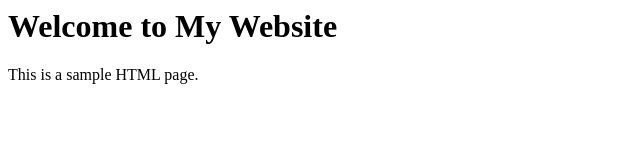
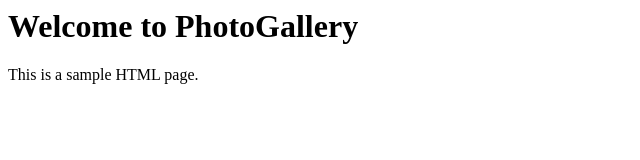
Before and after one commit to ChilukaMounika/photogallery13, a plain HTML site: page index.html in a window 1280 px wide. Shown: the whole page, without its empty margins (0-640 px from the left). Drawn offline with Linux system fonts and the light colour scheme.

Commit message:
changed heading

```diff
--- a/index.html
+++ b/index.html
@@ -1,6 +1,6 @@
 <html>
     <body>
-        <h1>Welcome to My Website</h1>
+        <h1>Welcome to PhotoGallery</h1>
         <p>This is a sample HTML page.</p>
     </body>
 </html>
```
